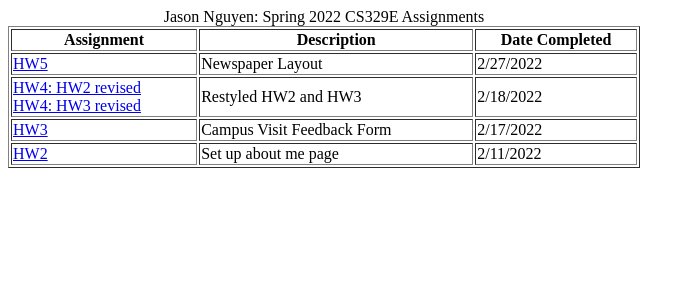
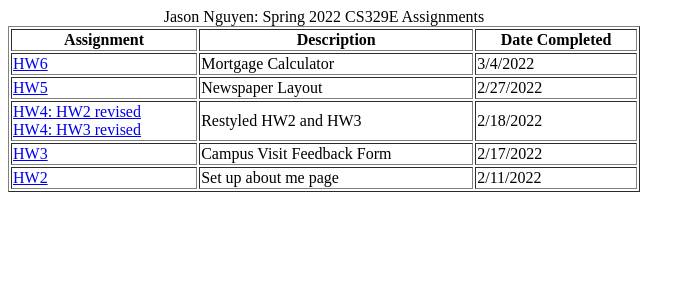
Before and after one commit to ScripterKSG/Webprogramming, a PHP site: page / in a window 1280 px wide. Shown: the top 300 px of the page, without its empty margins (0-695 px from the left). Run offline with PHP 8.4, Linux system fonts and the light colour scheme.

Commit message:
HW6 completed with minor edits

```diff
--- a/HW6/calc.css
+++ b/HW6/calc.css
@@ -1,5 +1,5 @@
 form{
     text-align: center;
     border: 2px solid black;
-    margin: 5% 23% 10% 23%
+    margin: 5% 19% 10% 19%
 }
--- a/HW6/homework6.html
+++ b/HW6/homework6.html
@@ -20,7 +20,7 @@
             <input type = "reset" value = "Reset Form" />
             <br>
             <br>
-    <textarea id="result" rows="3" cols="30">
+    <textarea id="result" rows="3" cols="35">
 Results will print here
     </textarea>
 </form>
--- a/index.html
+++ b/index.html
@@ -17,6 +17,12 @@
 			<th> Assignment </th>
 			<th> Description </th>
 			<th> Date Completed </th>
+		</tr>
+
+		<tr>
+			<td><a href="HW6/homework6.html">HW6</a></td>
+			<td>Mortgage Calculator</td>
+			<td>3/4/2022</td>
 		</tr>
 
 		<tr>
```
Also changed, not shown: 3 other files.
